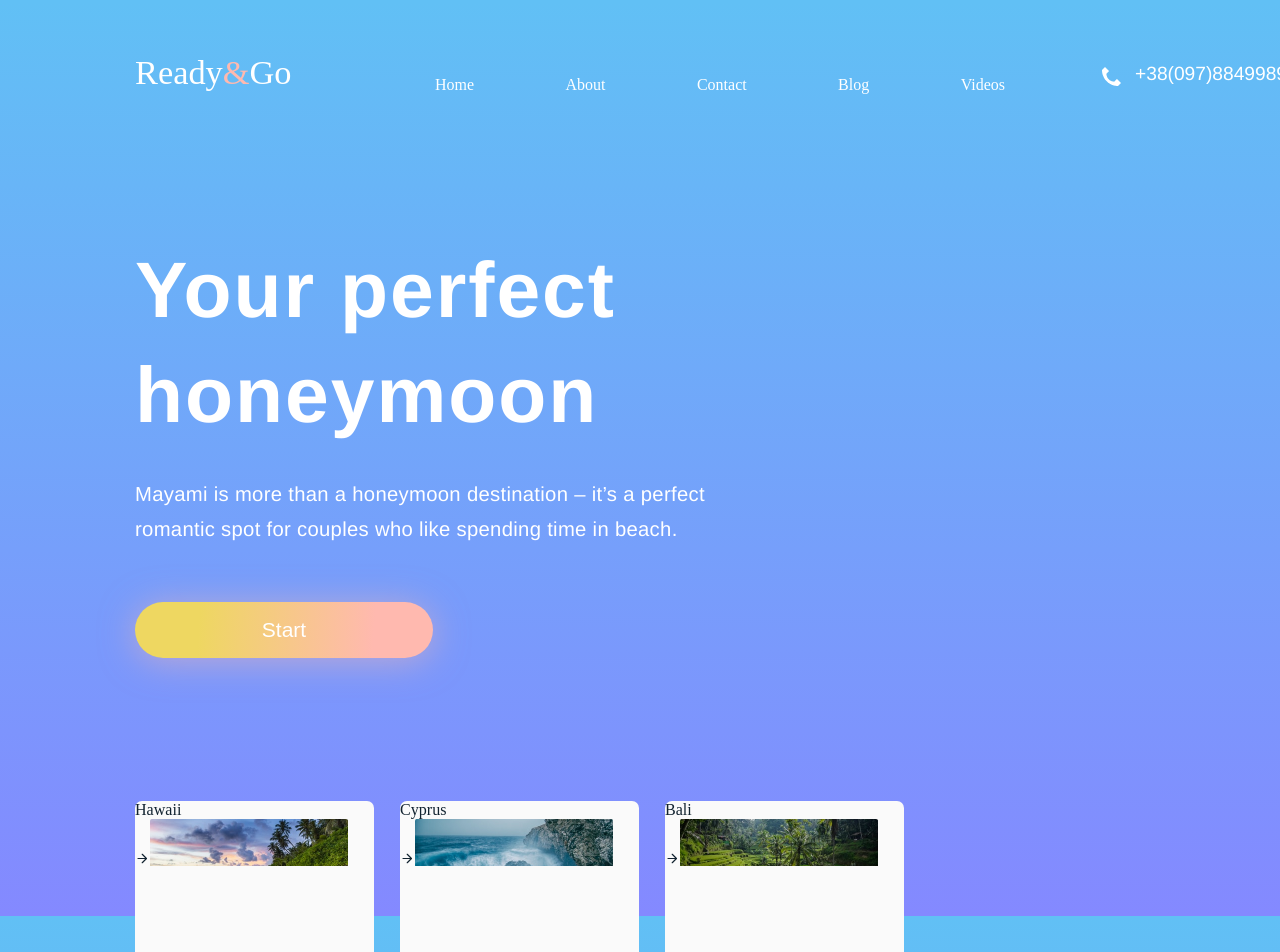
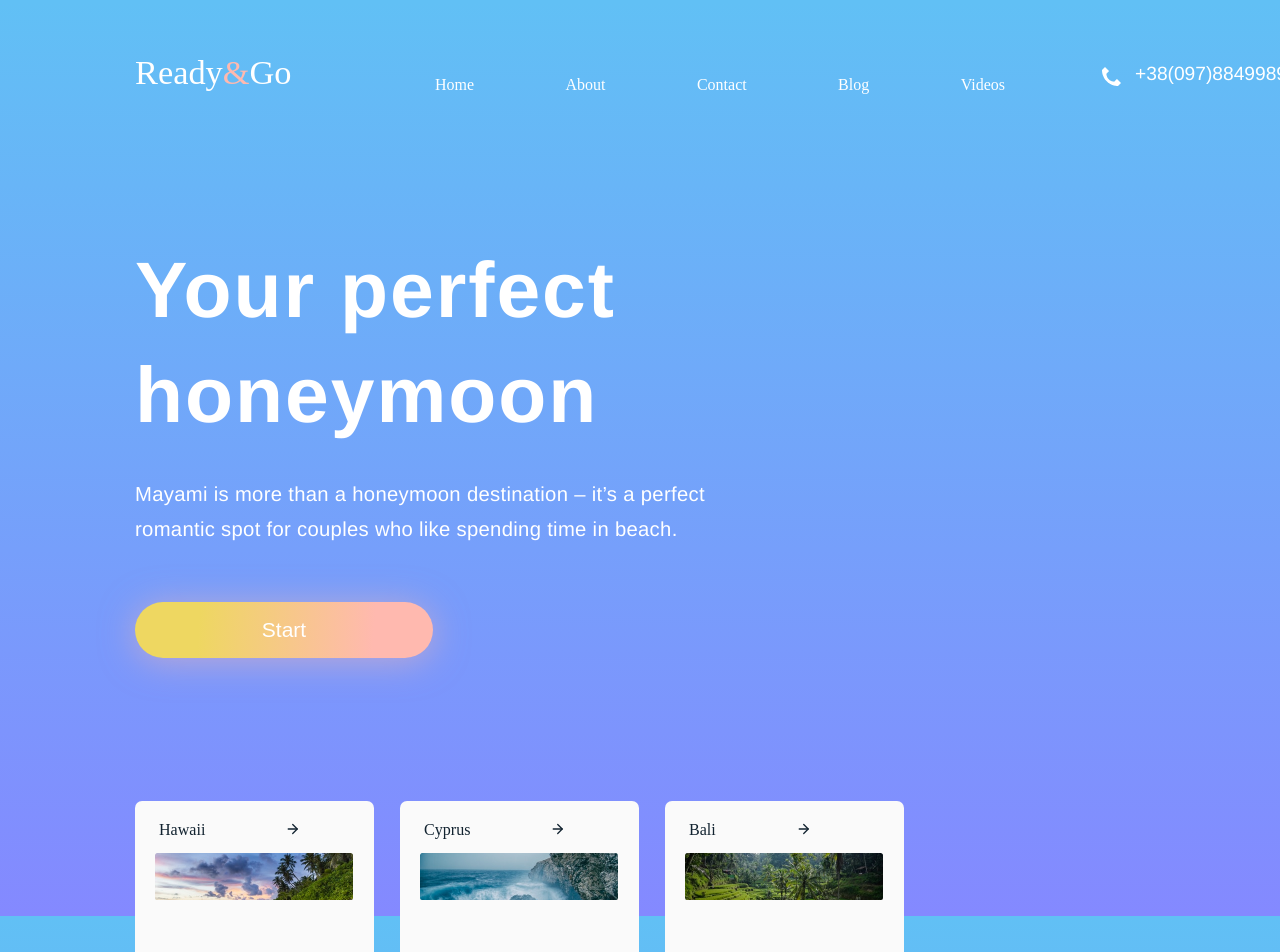
Before and after one commit to Maryaclrm/travel, a Next.js app: page / in a window 1280 px wide. Shown: the top 952 px of the page. Built offline with nearby package versions, Linux system fonts and the light colour scheme.

Commit message:
1 parte do social

```diff
--- a/src/app/page.js
+++ b/src/app/page.js
@@ -15,9 +15,12 @@
 function Card({localidade, imagem}){
   return(
     <div className={styles.card}>
+      <div className={styles.cabecalhoCard}>
       <p className={styles.localidade}>{localidade}</p>
-      <Image src={seta} width={15.429} height={15.429}/>
-      <Image src= {imagem}/>
+
+      <Image src={seta}/>
+      </div>
+      <Image src= {imagem} className={styles.imagem}/>
     </div>
   )
 }
@@ -27,6 +30,12 @@
     <div style={{left: x, top:y}} className={styles.cards}>
       {children}
     </div>
+  )
+}
+
+function Social({children, x, y}){
+  return(
+    <div style={{left: x, top: y}} className={styles.social}>{children}</div>
   )
 }
 
--- a/src/app/page.module.css
+++ b/src/app/page.module.css
@@ -17,6 +17,7 @@
     width: 239px;
     filter: blur(0.6000000238418579px);
     border-radius: 7px;
+    position: relative;
 }
 
 .localidade{
@@ -30,4 +31,25 @@
     justify-content: space-start;
     gap: 26px;
     position: absolute;
+    border-radius: 2px;
 }
+
+.cabecalhoCard{
+    display: flex;
+    justify-content: flex-start;
+    gap: 80px;
+    position: absolute;
+    left: 24px;
+    top: 20px;
+}
+
+.imagem {
+    border-radius: 2px;
+    left: 20px;
+    position: absolute;
+    top: 52px;
+}
+
+.social{
+    display: flex;
+}
```
